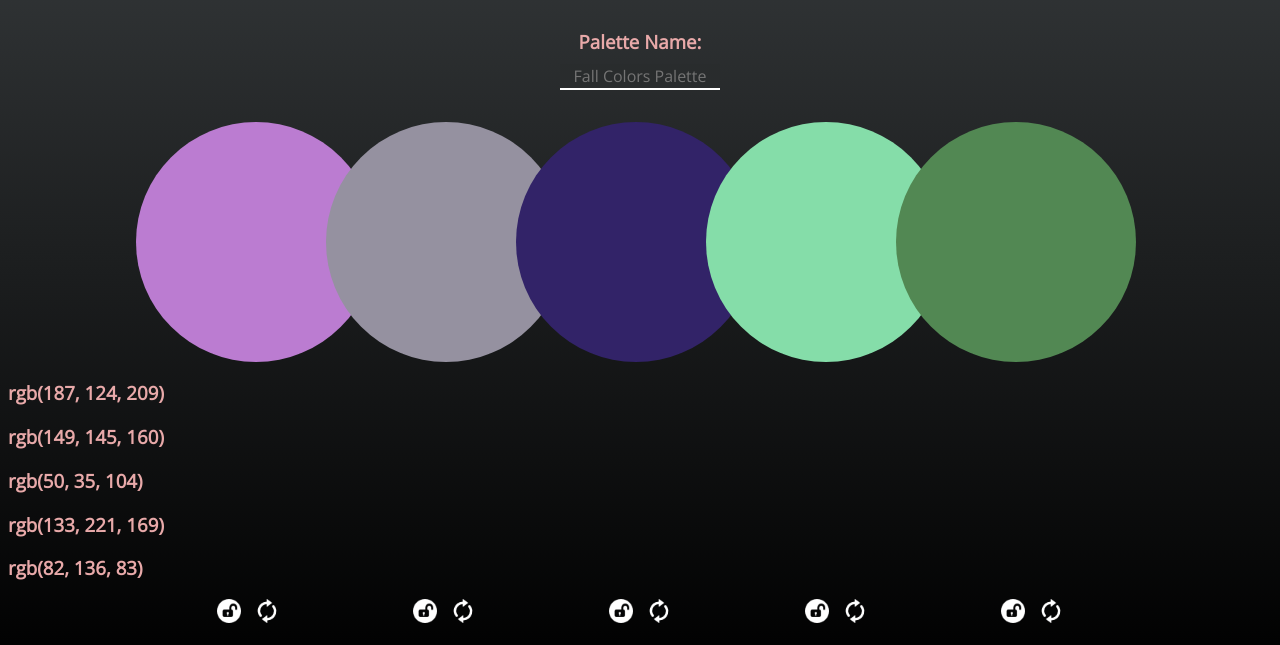
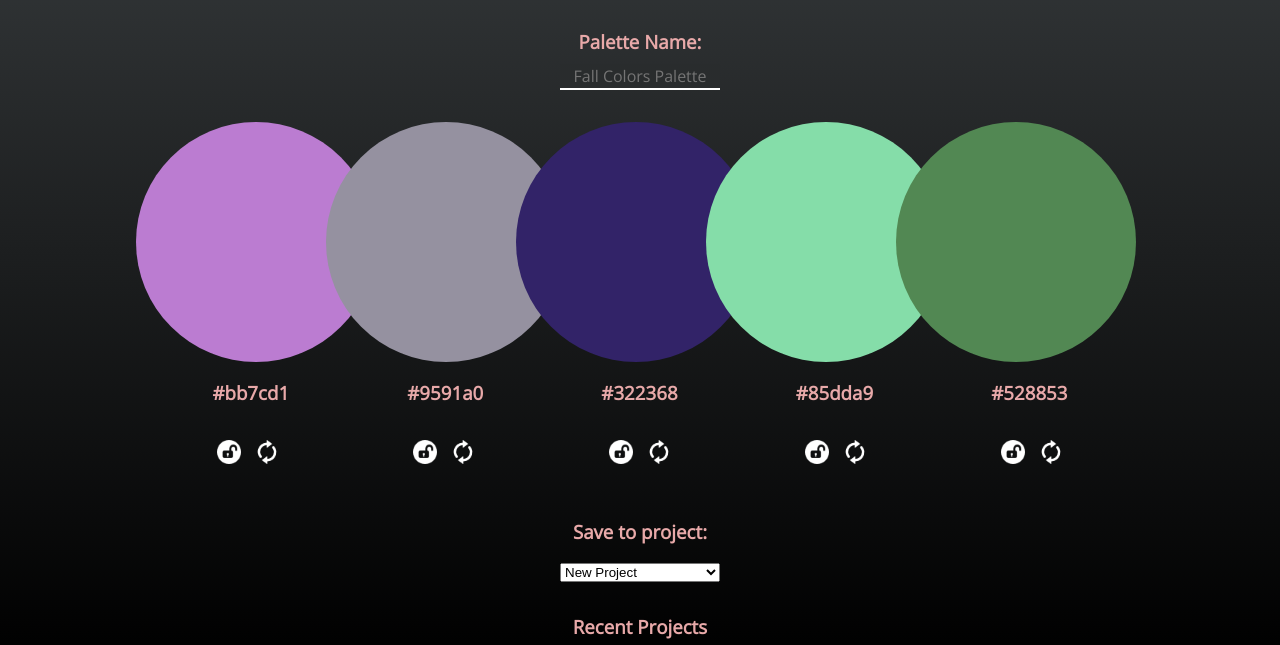
Before and after one commit to djcaraballo/PalettePicker, a website: page public/index.html in a window 1280 px wide. Shown: the part 155-800 px from the top of the page. Drawn offline with nearby package versions, Linux system fonts and the light colour scheme.

Commit message:
Fix hex value display to show hex instead of rgb

```diff
--- a/public/index.js
+++ b/public/index.js
@@ -3,16 +3,6 @@
 //lock colors when lock button is pressed
 //change unlocked image to locked on click
 //track changes to palette name input
-const firstColor = document.querySelector('.first-color');
-const secondColor = document.querySelector('.second-color');
-const thirdColor = document.querySelector('.third-color');
-const fourthColor = document.querySelector('.fourth-color');
-const fifthColor = document.querySelector('.fifth-color');
-const hex1 = document.querySelector('.hex1');
-const hex2 = document.querySelector('.hex2');
-const hex3 = document.querySelector('.hex3');
-const hex4 = document.querySelector('.hex4');
-const hex5 = document.querySelector('.hex5');
 const unlockedBtn1 = document.querySelector('.unlocked-btn1');
 const unlockedBtn2 = document.querySelector('.unlocked-btn2');
 const unlockedBtn3 = document.querySelector('.unlocked-btn3');
@@ -26,35 +16,37 @@ const refreshBtn5 = document.querySelector('.refresh-btn5');
 
 
 const randomColor = () => {
-  let rdnmclr = "#" + Math.floor(Math.random() * 16777215).toString(16);
-  return rdnmclr
+  return "#" + Math.floor(Math.random() * 16777215).toString(16);
 };
 
 const refreshFirstColor = () => {
-  let randomclr = randomColor();
-  console.log(randomclr)
-  firstColor.style.backgroundColor = randomclr;
-  hex1.innerHTML = firstColor.style.backgroundColor;
+  const firstColor = document.querySelector('.first-color');
+  const hex1 = document.querySelector('.hex1');
+  hex1.innerText = firstColor.style.backgroundColor = randomColor();
 }
 
 const refreshSecondColor = () => {
-  secondColor.style.backgroundColor = randomColor();
-  hex2.innerText = secondColor.style.backgroundColor;
+  const secondColor = document.querySelector('.second-color');
+  const hex2 = document.querySelector('.hex2');
+  hex2.innerText = secondColor.style.backgroundColor = randomColor();
 }
 
 const refreshThirdColor = () => {
-  thirdColor.style.backgroundColor = randomColor();
-  hex3.innerText = thirdColor.style.backgroundColor;
+  const hex3 = document.querySelector('.hex3');
+  const thirdColor = document.querySelector('.third-color');
+  hex3.innerText = thirdColor.style.backgroundColor = randomColor();
 }
 
 const refreshFourthColor = () => {
-  fourthColor.style.backgroundColor = randomColor();
-  hex4.innerText = fourthColor.style.backgroundColor;
+  const hex4 = document.querySelector('.hex4');
+  const fourthColor = document.querySelector('.fourth-color');
+  hex4.innerText = fourthColor.style.backgroundColor = randomColor();
 }
 
 const refreshFifthColor = () => {
-  fifthColor.style.backgroundColor = randomColor();
-  hex5.innerText = fifthColor.style.backgroundColor;
+  const hex5 = document.querySelector('.hex5');
+  const fifthColor = document.querySelector('.fifth-color');
+  hex5.innerText = fifthColor.style.backgroundColor = randomColor();
 }
 
 const refreshPalette = () => {
--- a/public/styles.css
+++ b/public/styles.css
@@ -4,7 +4,7 @@
 body {
   background: linear-gradient(#393D3F, #000000);
   background-repeat: no-repeat;
-  height: 100vh;
+  height: 100%;
 }
 
 h1 {
@@ -59,6 +59,13 @@ h3 {
   width: 100%;
 }
 
+.hex-wrapper {
+  display: flex;
+  justify-content: space-around;
+  margin: auto;
+  width: 77%;
+}
+
 .first-color,
 .second-color,
 .third-color,
@@ -71,26 +78,21 @@ h3 {
 }
 
 .first-color {
-  /*background: #f43245;*/
 }
 
 .second-color {
-  /*background: #f48745;*/
   right: 50px;
 }
 
 .third-color {
-  /*background: #343245;*/
   right: 100px;
 }
 
 .fourth-color {
-  /*background: #f74a25;*/
   right: 150px;
 }
 
 .fifth-color {
-  /*background: #ab4945;*/
   right: 200px;
 }
 
```
